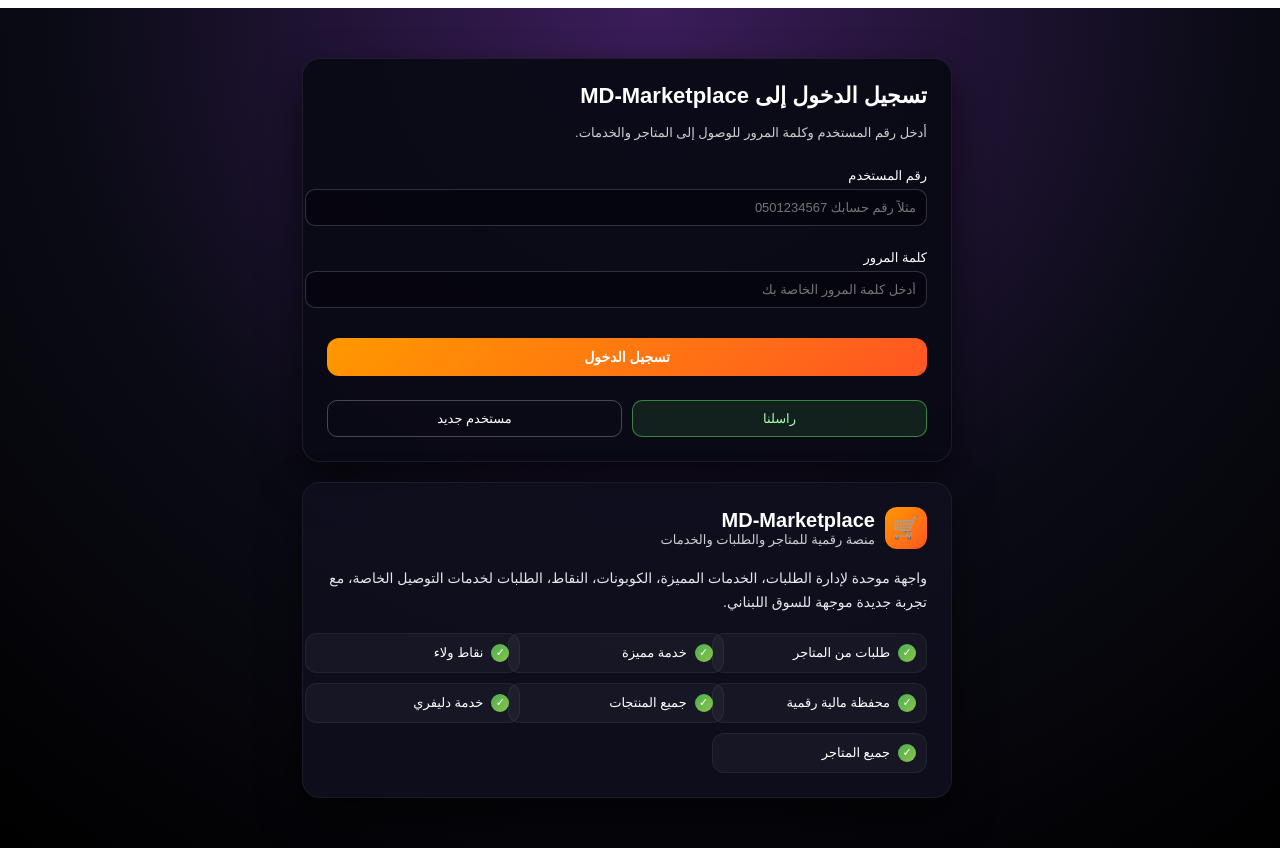
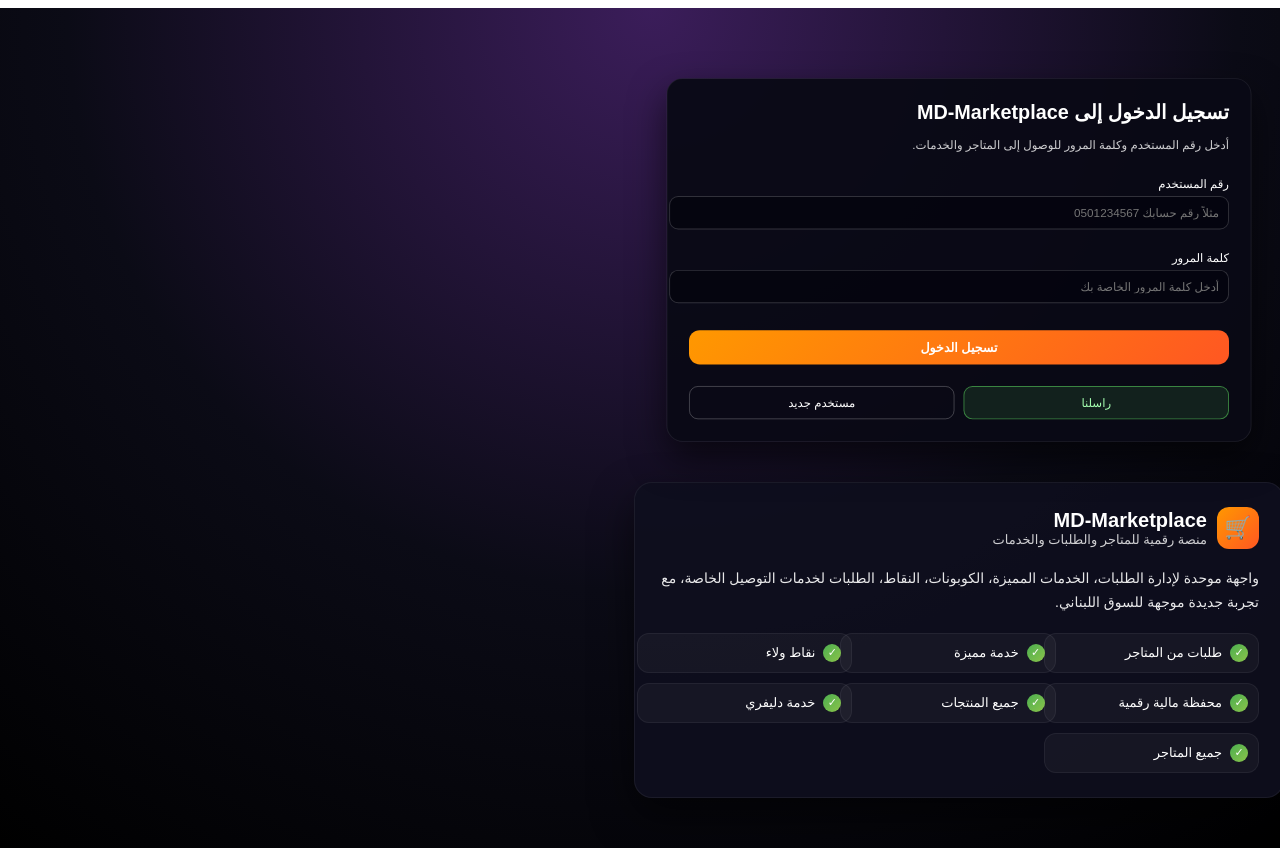
Before and after one commit to mjahto18-ui/MD-Marketplace, a Next.js app: page / in a window 1280 px wide. Shown: the top 856 px of the page. Built offline with nearby package versions, Linux system fonts and the light colour scheme.

Commit message:
Update page.js

```diff
--- a/app/page.js
+++ b/app/page.js
@@ -38,15 +38,15 @@ export default function Home() {
       <div
         style={{
           width: '100%',
-          maxWidth: 600, // أهم نقطة: تحديد عرض ثابت للجوال
-          margin: '0 auto', // يخلي كل شي بالنص
+          maxWidth: 600,
+          margin: '0 auto',
+          marginRight: isMobile ? '10px' : '0px',   // ← مزاحة شوي لليمين
           display: 'flex',
           flexDirection: 'column',
           gap: 20
         }}
       >
 
-        {/* الدخول فوق على الجوال */}
         <LoginBox
           userId={userId}
           password={password}
@@ -57,7 +57,6 @@ export default function Home() {
           handleContact={handleContact}
         />
 
-        {/* صندوق المعلومات */}
         <InfoBox />
       </div>
     </main>
@@ -176,7 +175,9 @@ function LoginBox({ userId, password, setUserId, setPassword, handleLogin, handl
         gap: 16,
         width: '100%',
         maxWidth: '100%',
-        overflow: 'hidden'
+        overflow: 'hidden',
+        transform: 'scale(0.9)',        // ← تصغير الخانات 10%
+        transformOrigin: 'center'       // ← يبقى بالنص
       }}
     >
       <h2 style={{ margin: 0, fontSize: 22 }}>تسجيل الدخول إلى MD‑Marketplace</h2>
```
